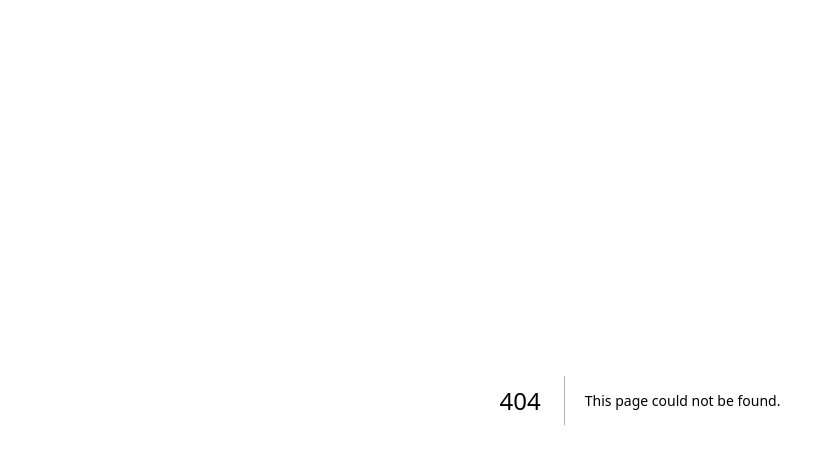
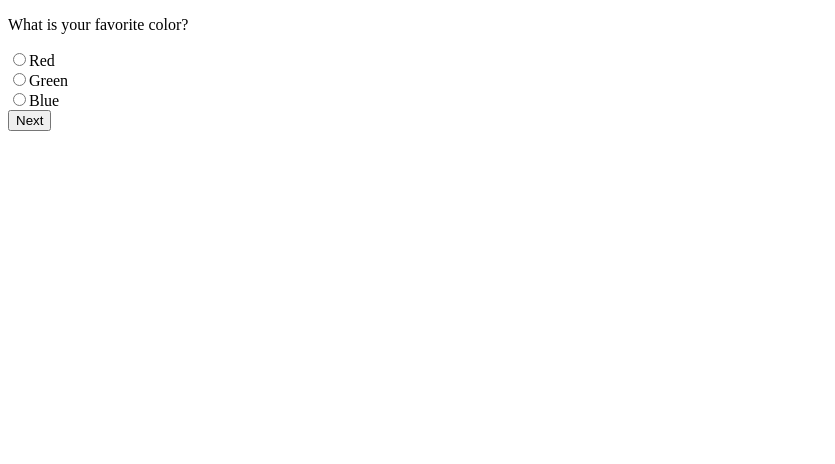
Before and after one commit to AndresPaulino/lesson-plans, a Next.js app: page /assessment in a window 1280 px wide. Before the commit this address had no page. Shown: the top 464 px of the page, without its empty margins (0-835 px from the left). Built offline with nearby package versions, Linux system fonts and the light colour scheme.

Commit message:
Create assessment page with sample questions

```diff
--- /dev/null
+++ b/src/pages/assessment.js
@@ -0,0 +1,8 @@
+import React from 'react';
+import Assessment from 'views/Assessment';
+
+const AssessmentPage = () => {
+  return <Assessment />;
+};
+
+export default AssessmentPage;
--- /dev/null
+++ b/src/theme/palette.js
@@ -0,0 +1,67 @@
+export const light = {
+  alternate: {
+    main: '#f7faff',
+    dark: '#edf1f7',
+  },
+  cardShadow: 'rgba(23, 70, 161, .11)',
+  mode: 'light',
+  primary: {
+    main: '#377dff',
+    light: '#467de3',
+    dark: '#2f6ad9',
+    contrastText: '#fff',
+  },
+  secondary: {
+    light: '#ffb74d',
+    main: '#f9b934',
+    dark: '#FF9800',
+    contrastText: 'rgba(0, 0, 0, 0.87)',
+  },
+  text: {
+    primary: '#1e2022',
+    secondary: '#677788',
+  },
+  divider: 'rgba(0, 0, 0, 0.12)',
+  background: {
+    paper: '#ffffff',
+    default: '#ffffff',
+    level2: '#f5f5f5',
+    level1: '#ffffff',
+  },
+};
+
+export const dark = {
+  alternate: {
+    main: '#1a2138',
+    dark: '#151a30',
+  },
+  cardShadow: 'rgba(0, 0, 0, .11)',
+  common: {
+    black: '#000',
+    white: '#fff',
+  },
+  mode: 'dark',
+  primary: {
+    main: '#1976d2',
+    light: '#2196f3',
+    dark: '#0d47a1',
+    contrastText: '#fff',
+  },
+  secondary: {
+    light: '#FFEA41',
+    main: '#FFE102',
+    dark: '#DBBE01',
+    contrastText: 'rgba(0, 0, 0, 0.87)',
+  },
+  text: {
+    primary: '#EEEEEF',
+    secondary: '#AEB0B4',
+  },
+  divider: 'rgba(255, 255, 255, 0.12)',
+  background: {
+    paper: '#222B45',
+    default: '#222B45',
+    level2: '#333',
+    level1: '#2D3748',
+  },
+};
--- /dev/null
+++ b/src/views/Assessment/Assessment.js
@@ -0,0 +1,39 @@
+import React, { useState } from 'react';
+import { Question } from './components';
+
+const QUESTIONS = [
+  {
+    text: 'What is your favorite color?',
+    answers: ['Red', 'Green', 'Blue'],
+  },
+  {
+    text: 'What is your favorite animal?',
+    answers: ['Dog', 'Cat', 'Fish'],
+  },
+  {
+    text: 'What is your favorite hobby?',
+    answers: ['Reading', 'Sports', 'Music'],
+  },
+];
+
+const Assessment = () => {
+  const [currentQuestion, setCurrentQuestion] = useState(0);
+  const [answers, setAnswers] = useState([]);
+
+  const handleSubmit = (answer) => {
+    setAnswers([...answers, answer]);
+    setCurrentQuestion(currentQuestion + 1);
+  };
+
+  return (
+    <div>
+      {currentQuestion < QUESTIONS.length ? (
+        <Question question={QUESTIONS[currentQuestion]} onSubmit={handleSubmit} />
+      ) : (
+        <p>Thank you for completing the questionnaire!</p>
+      )}
+    </div>
+  );
+};
+
+export default Assessment;
--- /dev/null
+++ b/src/views/Assessment/components/Question/Question.js
@@ -0,0 +1,34 @@
+/* eslint-disable react/no-unescaped-entities */
+import React, { useState } from 'react';
+import { useTheme } from '@mui/material/styles';
+import Box from '@mui/material/Box';
+import Typography from '@mui/material/Typography';
+
+const Question = ({ question, onSubmit }) => {
+  const { text, answers } = question;
+  const [selectedAnswer, setSelectedAnswer] = useState(null);
+
+  const handleSubmit = (event) => {
+    event.preventDefault();
+    onSubmit(selectedAnswer);
+  };
+
+  const handleChange = (event) => {
+    setSelectedAnswer(event.target.value);
+  };
+
+  return (
+    <form onSubmit={handleSubmit}>
+      <p>{text}</p>
+      {answers.map((answer) => (
+        <div key={answer}>
+          <input type='radio' value={answer} checked={selectedAnswer === answer} onChange={handleChange} />
+          <label>{answer}</label>
+        </div>
+      ))}
+      <button type='submit'>Next</button>
+    </form>
+  );
+};
+
+export default Question;
--- /dev/null
+++ b/src/views/Assessment/components/Question/index.js
@@ -0,0 +1 @@
+export { default } from './Question';
--- /dev/null
+++ b/src/views/Assessment/components/index.js
@@ -0,0 +1 @@
+export { default as Question } from './Question';
--- /dev/null
+++ b/src/views/Assessment/index.js
@@ -0,0 +1 @@
+export { default } from './Assessment';
--- a/src/views/IndexView/IndexView.js
+++ b/src/views/IndexView/IndexView.js
@@ -3,7 +3,7 @@ import Box from '@mui/material/Box';
 
 import Main from 'layouts/Main';
 import Container from 'components/Container';
-import { Welcome, Goby } from './components';
+import { Welcome } from './components';
 
 const IndexView = () => {
   return (
--- a/src/views/IndexView/components/Welcome/Welcome.js
+++ b/src/views/IndexView/components/Welcome/Welcome.js
@@ -42,6 +42,9 @@ const Welcome = () => {
         variant='contained'
         color='primary'
         size='large'
+        onClick={() => {
+          window.location.href = '/assessment';
+        }}
         sx={{
           fontWeight: 700,
           borderRadius: 2,
```
Also changed, not shown: src/theme/index.js (added, +63 -0 lines), src/theme/shadows.js (added, +34 -0 lines).
